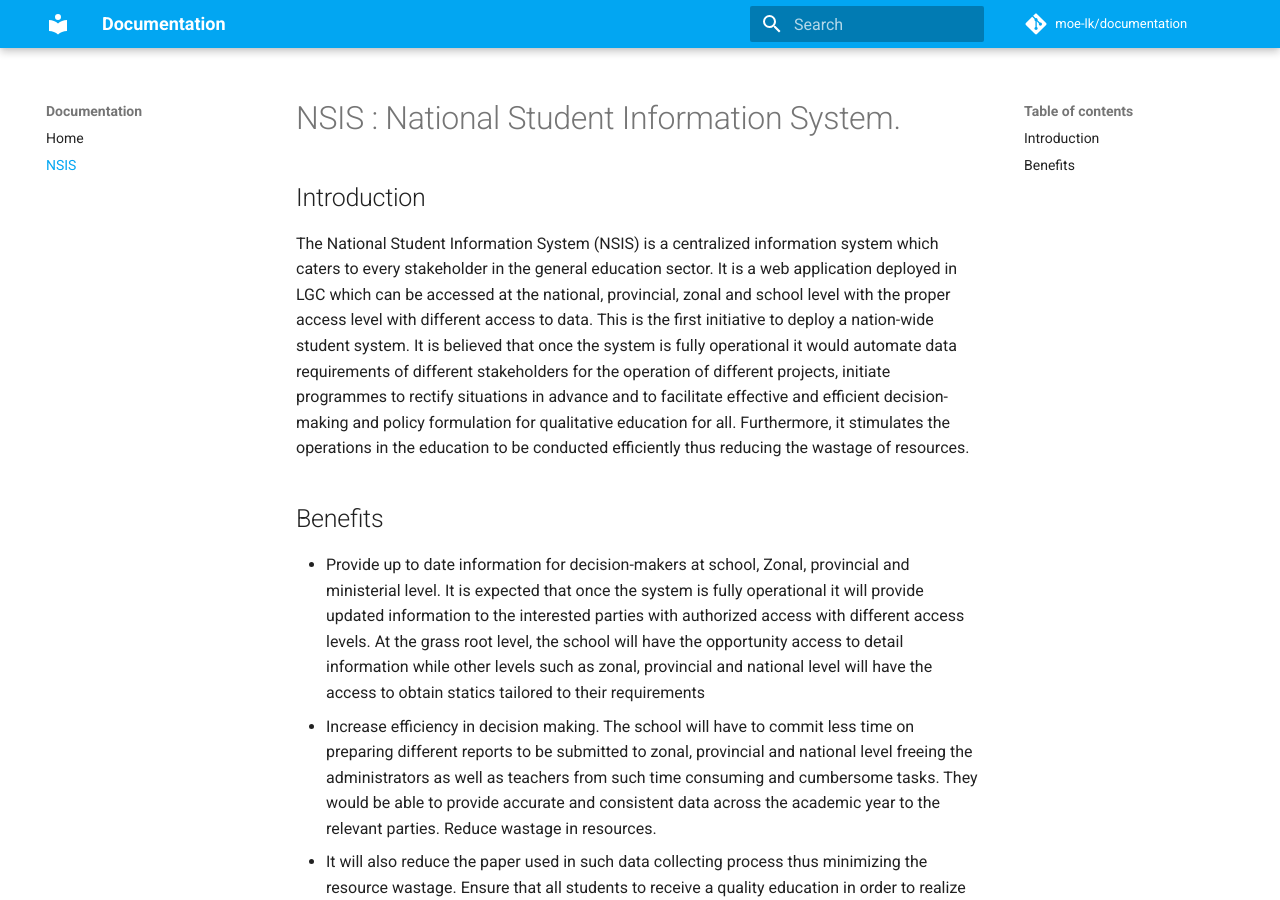
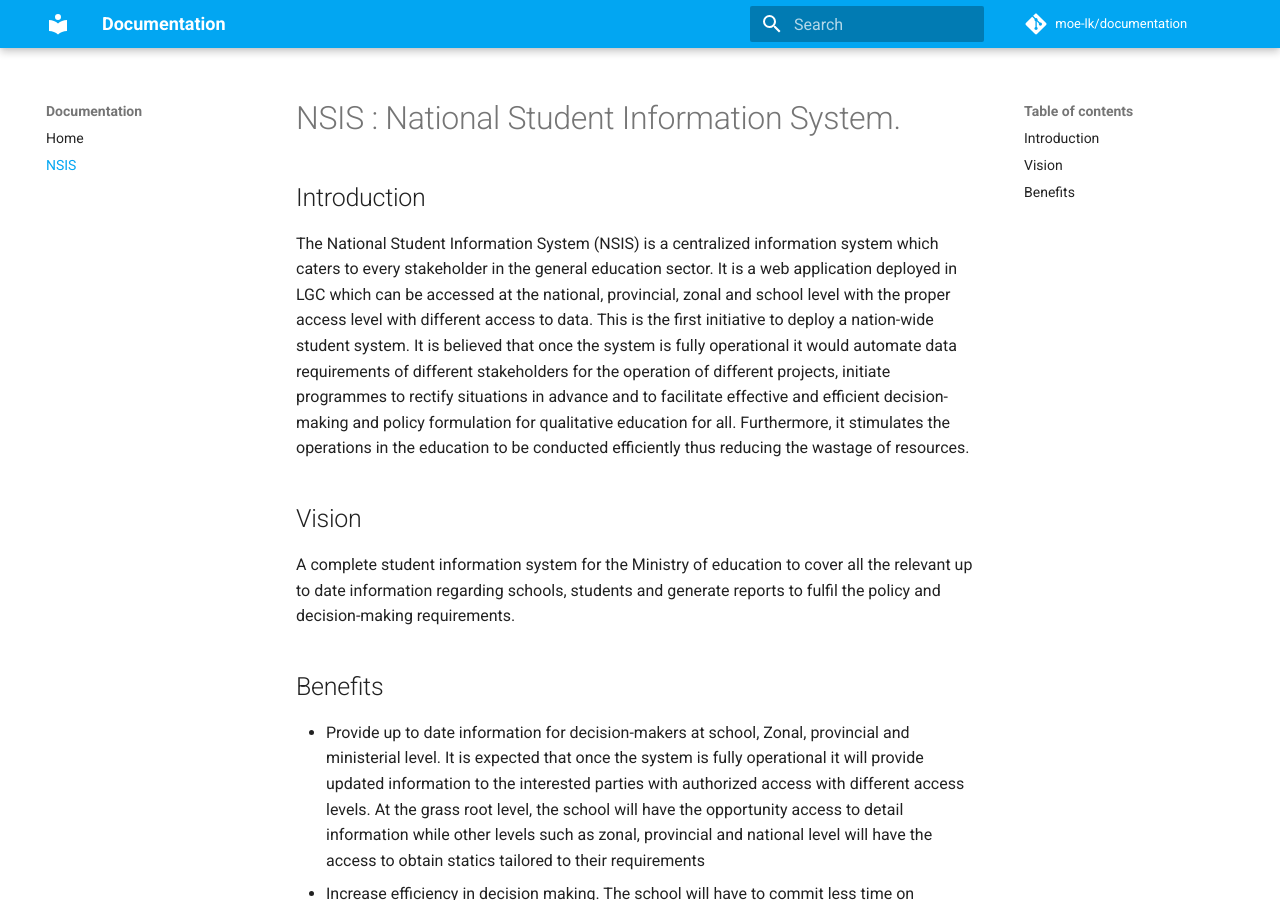
Before and after one commit to moe-lk/Documentation, an MkDocs documentation site: the page built from docs/nsis.md, in a window 1280 px wide and 900 px high. Built offline with MkDocs 1.6.1 and Material for MkDocs 9.7.7, drawn with Linux system fonts in a browser that asks for light colours; comment, search, counter and statistics services are not loaded.

Commit message:
Update nsis.md

```diff
--- a/docs/nsis.md
+++ b/docs/nsis.md
@@ -3,6 +3,10 @@
 ## Introduction
 
 The National Student Information System (NSIS) is a centralized information system which caters to every stakeholder in the general education sector. It is a web application deployed in LGC which can be accessed at the national, provincial, zonal and school level with the proper access level with different access to data. This is the first initiative to deploy a nation-wide student system. It is believed that once the system is fully operational it would automate data requirements of different stakeholders for the operation of different projects, initiate programmes to rectify situations in advance and to facilitate effective and efficient decision-making and policy formulation for qualitative education for all. Furthermore, it stimulates the operations in the education to be conducted efficiently thus reducing the wastage of resources.
+
+## Vision
+
+A complete student information system for the Ministry of education to cover all the relevant up to date information regarding schools, students and generate reports to fulfil the policy and decision-making requirements.
 
 ## Benefits
 
```
